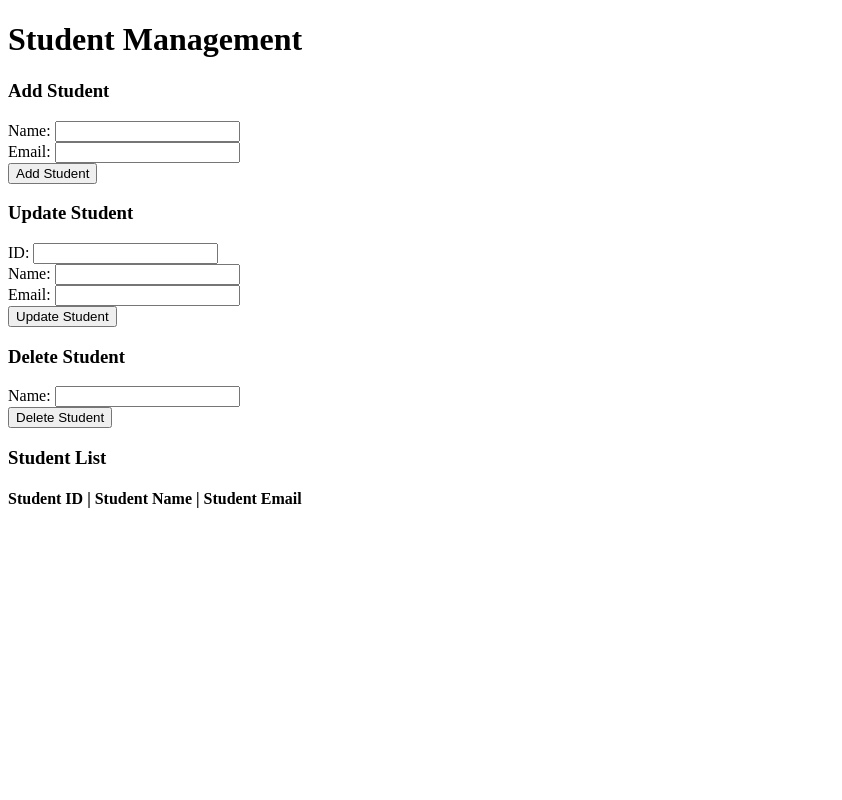
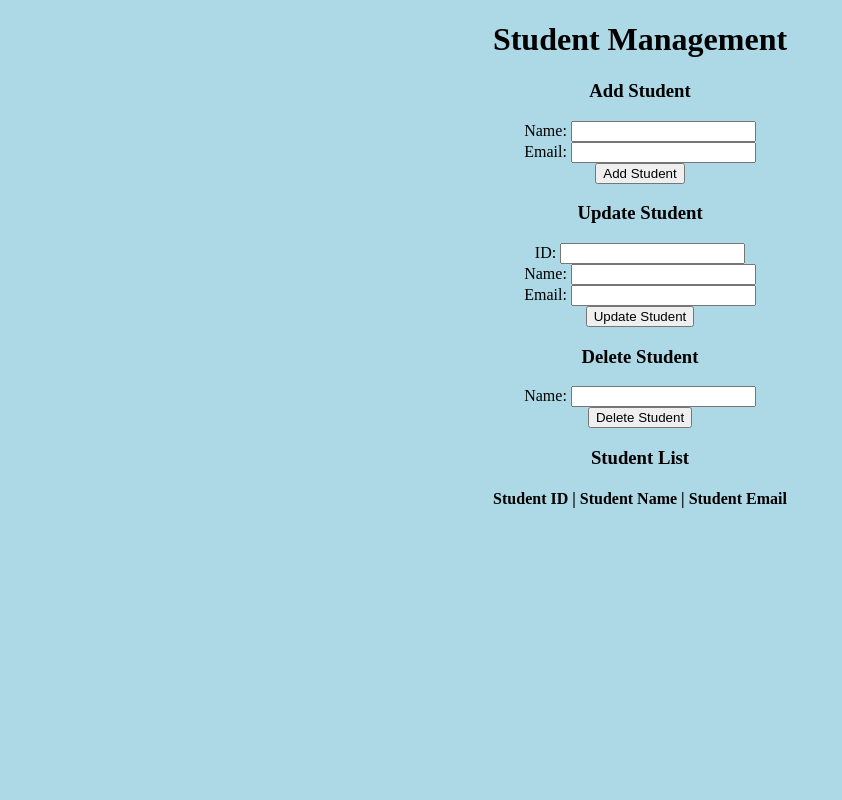
Before and after one commit to MatthewBradon/FlaskCRUDApp, a Flask app: page / in a window 1280 px wide. Shown: the whole page, without its empty margins (0-842 px from the left). Run offline with Flask 3, Linux system fonts and the light colour scheme; data that the repository does not hold is empty; some libraries are stand-ins or nearby versions.

Commit message:
bug fixing

```diff
--- a/app.py
+++ b/app.py
@@ -44,7 +44,7 @@ def add():
 @app.route("/update", methods=['PUT'])  # Update Student
 def update():
     try:
-        id = int(request.form.get('id'))
+        id = int(request.json.get('id'))
         name = request.json.get('name')
         email = request.json.get('email')
 
@@ -59,7 +59,7 @@ def update():
 @app.route("/delete", methods=['DELETE'])  # Delete Student
 def delete():
     try:
-        name = request.args.get('deleteName')
+        name = request.args.get('name')
 
         query = '''DELETE FROM students WHERE studentName='{}';'''.format(name)
         success = execute_query(query)
--- a/templates/index.html
+++ b/templates/index.html
@@ -3,8 +3,12 @@
 <head>
   <title>Student Management</title>
   <script src="https://ajax.googleapis.com/ajax/libs/jquery/3.5.1/jquery.min.js"></script>
+  <link rel="stylesheet" href="styles.css">
 </head>
 <body>
+  <div>
+
+    <div>
       <h1>Student Management</h1>
 
       <h3>Add Student</h3>
@@ -17,7 +21,8 @@
         <br>
         <button type="button" id="addStudentButton">Add Student</button>
       </form>
-
+      </div>
+      <div>
       <h3>Update Student</h3>
       <form id="updateStudentForm">
         <label for="studentID">ID:</label>
@@ -31,7 +36,8 @@
         <br>
         <button type="button" id="updateStudentButton">Update Student</button>
       </form>
-
+      </div>
+      <div>
       <h3>Delete Student</h3>
       <form id="deleteStudentForm">
         <label for="name">Name:</label>
@@ -39,7 +45,9 @@
         <br>
         <button type="button" id="deleteStudentButton">Delete Student</button>
       </form>
+      </div>
 
+      <div>
       <h3>Student List</h3>
       <h4> Student ID | Student Name | Student Email</h4>
       <ul id="studentList"></ul>
@@ -125,5 +133,9 @@
           });
         });
       </script>
+      </div>
+
+  </div>
+
 </body>
 </html>
--- /dev/null
+++ b/templates/styles.css
@@ -0,0 +1,11 @@
+body {
+    margin: 0;
+    display: flex;
+    justify-content: center;
+    height: 100vh;
+    background-color: lightblue;
+}
+
+div {
+    text-align: center;
+}
```
Lines whose indentation alone changed are shown as unchanged.
